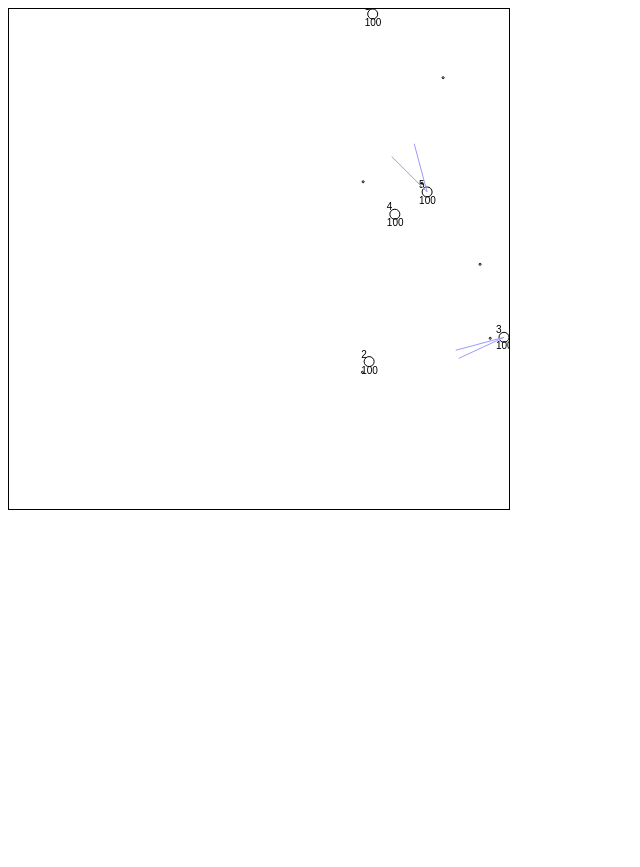
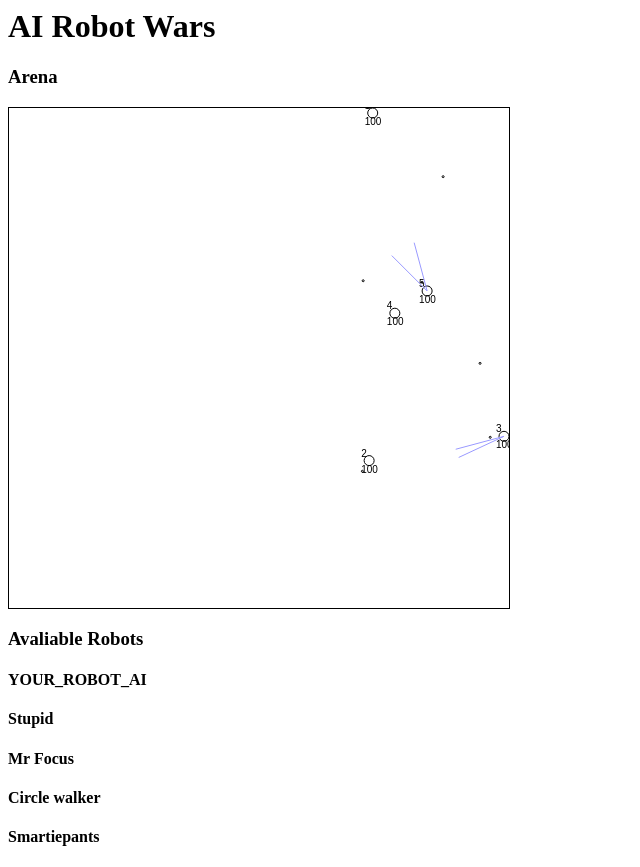
Before and after one commit to regulator75/airobots, a plain HTML site: page index.html in a window 1280 px wide. Shown: the whole page, without its empty margins (0-640 px from the left). Before the commit the page ends 800 px from the top, so only its background shows below. Drawn offline with Linux system fonts and the light colour scheme.

Commit message:
Listing avaliable robots in HTML. Slight refactor of game-loop

```diff
--- a/arena.js
+++ b/arena.js
@@ -29,6 +29,7 @@
 //
 
 var YOUR_ROBOT_AI = {
+	name : function() {return "YOUR_ROBOT_AI"},
 	init : function() {},
 	tick : function(gameboard) {
 
@@ -39,6 +40,7 @@ var YOUR_ROBOT_AI = {
 
 // Mr stupid. Keeps on walking until it hits a wall. Shoot in random directions
 var robot1_ai = {
+	name : function() {return "Stupid"},
 	init : function() {},
 	tick : function(gameboard) {
 		gameboard.shoot(Math.random() * Math.PI*2, 50 + Math.rand*450); //Most of the time, there will be no grenade to shoot
@@ -48,6 +50,7 @@ var robot1_ai = {
 
 // Mr Focus, looks in a narrow beam for enemies and shoots a grenade if it sees one
 var robot2_ai = {
+	name : function() {return "Mr Focus"},
 	init : function() {
 		this.scan_dir = 0.0
 		this.scan_width = Math.PI*2 / 360*10;
@@ -65,6 +68,7 @@ var robot2_ai = {
 
 // Mr Drunk. Walks in a circle.
 var robot3_ai = {
+	name : function() {return "Circle walker"},
 	init : function() {
 		this.walkdir = 0;
 		this.walkchangepause = 4;
@@ -82,6 +86,7 @@ var robot3_ai = {
 // Mr Smartiepants. Chases enemies. Calculates how far to shoot given the delta distance from the last
 //                  scan and latest value, if its for the same robot.
 var robot4_ai = {
+	name : function() {return "Smartiepants"},
 	init : function() {
 		this.scan_dir = 0.0
 		this.scan_width = Math.PI*2 / 360*30;
@@ -501,6 +506,25 @@ function tick() {
 	}
 }
 
+//
+//
+// HTML page generation stuff
+//
+//
+var RobotInfoTemplate = "<H4> ROBOTNAME </H4>";
+
+function HTML_AddRobotsToPage() {
+	var L = document.getElementById("robotlist");
+	for (ri in robots) {
+		var div = document.createElement('div');
+		div.innerHTML = RobotInfoTemplate.replace(/ROBOTNAME/g,robots[ri].ai.name())
+		L.appendChild(div)
+	}
+}
+
+
+
+
 function runner() {
 	if( tick() ) {
 		window.setTimeout(runner, 50);
@@ -510,7 +534,8 @@ function runner() {
 	}
 }
 
-function OnLoad() {
+function ResetStateAndLoadRobots()
+{
 	// Load robot data
 	robots = []
 	grenades = []
@@ -521,6 +546,15 @@ function OnLoad() {
 		robots[ri].ai.init()
 		robots[ri].gameboard = get_gameboard_for_robot(robots[ri]) // yeah..  circularity ftw.
 	}
+
+
+}
+
+
+function OnLoad() {
+	ResetStateAndLoadRobots();
+
+	HTML_AddRobotsToPage();
 
 	// Get the time moving
 	runner();
--- a/index.html
+++ b/index.html
@@ -7,6 +7,17 @@
 	</title>
 </head>
 <body onload="OnLoad()">
+	<H1>
+		AI Robot Wars
+	</H1>
+	<H3>
+		Arena
+	</H3>
 	<canvas id="myCanvas" width="500" height="500" style="border:1px solid"></canvas><br>
+
+	<H3>
+		Avaliable Robots
+	</H3>
+	<div id="robotlist"> </div>
 </body>
 </html>
```
